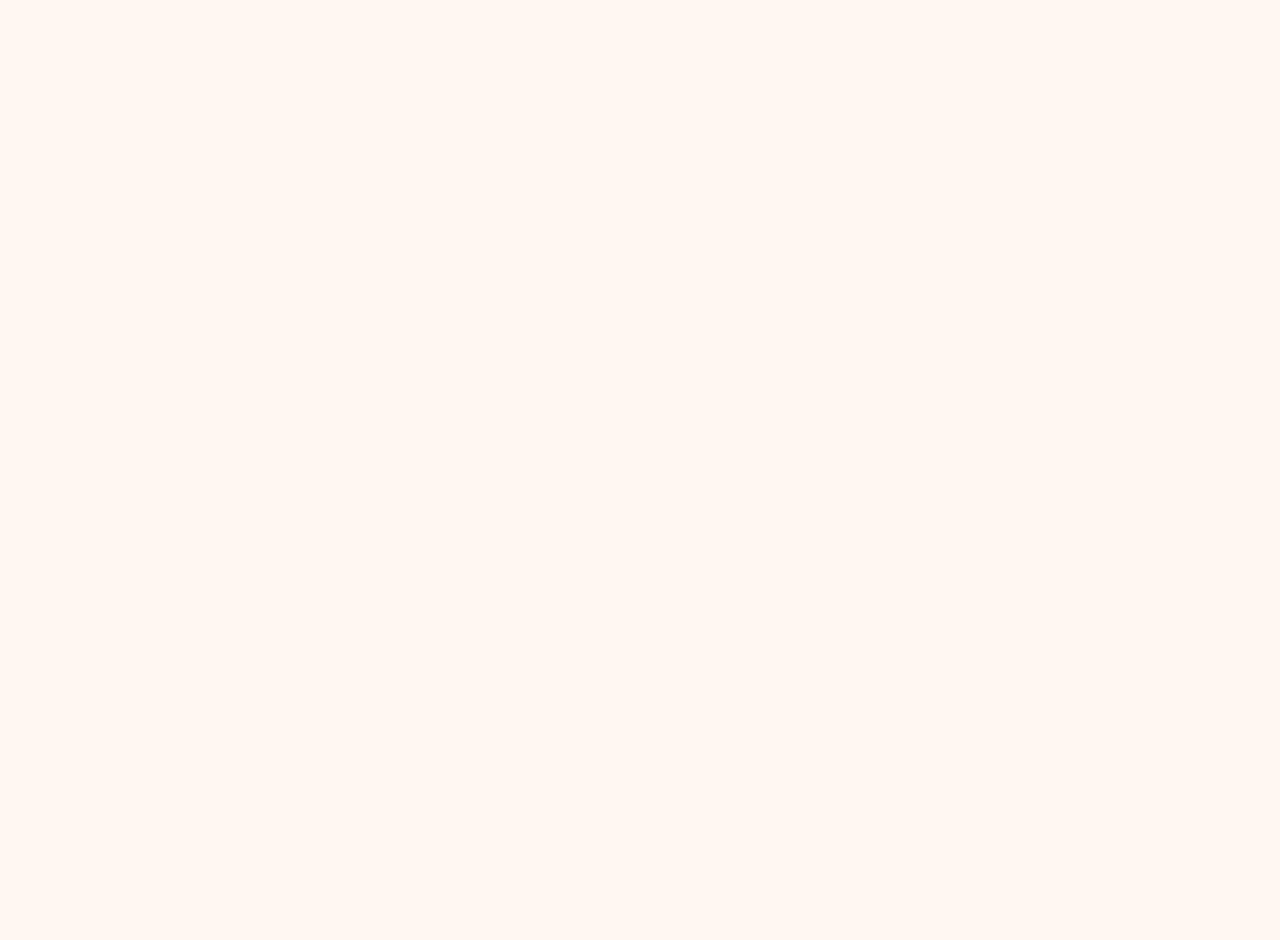
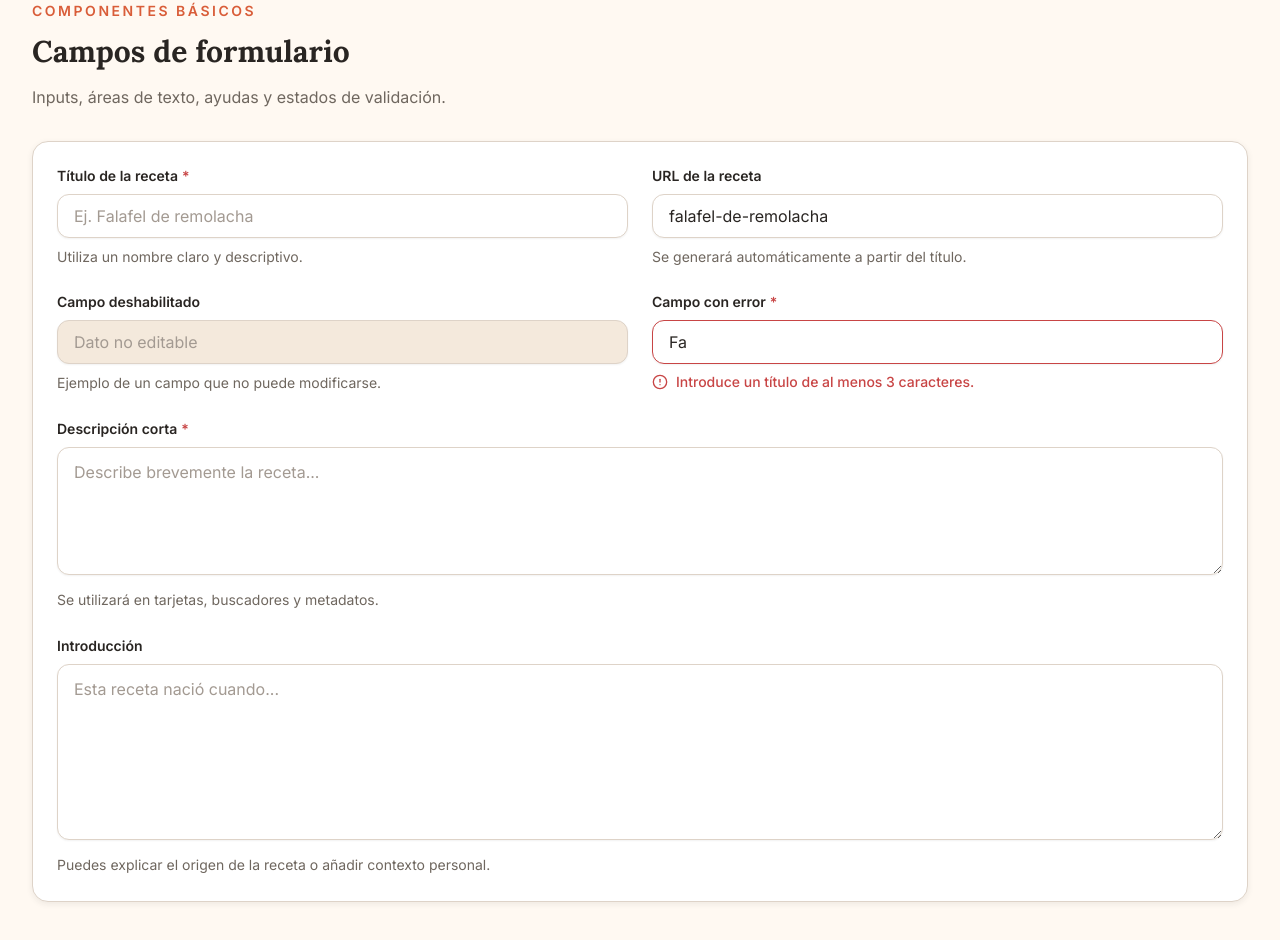
Before and after one commit to Eracres/coci_hub, a Next.js app: page /design-system in a window 1280 px wide. Shown: the part 2334-3274 px from the top of the page. Before the commit the page ends 2335 px from the top, so only its background shows below. Built offline with nearby package versions, Linux system fonts and the light colour scheme.

Commit message:
Componentes de formulario reutilizables

```diff
--- a/src/app/design-system/page.tsx
+++ b/src/app/design-system/page.tsx
@@ -1,5 +1,8 @@
 import { Container } from "@/components/layout/container";
 import { Button } from "@/components/ui/button";
+import { FormField } from "@/components/ui/form-field";
+import { Input } from "@/components/ui/input";
+import { Textarea } from "@/components/ui/textarea";
 
 const colors = [
   ["Principal", "bg-brand", "#D95D39"],
@@ -175,6 +178,106 @@ export default function DesignSystemPage() {
             </div>
           </div>
         </section>
+
+        <section className="mt-16">
+          <div className="max-w-3xl">
+            <p className="text-sm font-semibold uppercase tracking-[0.18em] text-brand">
+              Componentes básicos
+            </p>
+
+            <h2 className="mt-3 font-serif text-3xl font-bold">
+              Campos de formulario
+            </h2>
+
+            <p className="mt-4 text-muted-foreground">
+              Inputs, áreas de texto, ayudas y estados de validación.
+            </p>
+          </div>
+
+          <div className="mt-8 grid gap-6 rounded-lg border border-border bg-surface p-6 shadow-[var(--shadow-sm)] lg:grid-cols-2">
+            <FormField
+              htmlFor="recipe-title"
+              label="Título de la receta"
+              description="Utiliza un nombre claro y descriptivo."
+              required
+            >
+              <Input
+                id="recipe-title"
+                name="recipe-title"
+                placeholder="Ej. Falafel de remolacha"
+              />
+            </FormField>
+
+            <FormField
+              htmlFor="recipe-slug"
+              label="URL de la receta"
+              description="Se generará automáticamente a partir del título."
+            >
+              <Input
+                id="recipe-slug"
+                name="recipe-slug"
+                defaultValue="falafel-de-remolacha"
+              />
+            </FormField>
+
+            <FormField
+              htmlFor="recipe-disabled"
+              label="Campo deshabilitado"
+              description="Ejemplo de un campo que no puede modificarse."
+            >
+              <Input
+                id="recipe-disabled"
+                name="recipe-disabled"
+                defaultValue="Dato no editable"
+                disabled
+              />
+            </FormField>
+
+            <FormField
+              htmlFor="recipe-error"
+              label="Campo con error"
+              error="Introduce un título de al menos 3 caracteres."
+              required
+            >
+              <Input
+                id="recipe-error"
+                name="recipe-error"
+                defaultValue="Fa"
+                hasError
+                aria-describedby="recipe-error-error"
+              />
+            </FormField>
+
+            <FormField
+              htmlFor="recipe-description"
+              label="Descripción corta"
+              description="Se utilizará en tarjetas, buscadores y metadatos."
+              className="lg:col-span-2"
+              required
+            >
+              <Textarea
+                id="recipe-description"
+                name="recipe-description"
+                placeholder="Describe brevemente la receta..."
+                maxLength={180}
+              />
+            </FormField>
+
+            <FormField
+              htmlFor="recipe-introduction"
+              label="Introducción"
+              description="Puedes explicar el origen de la receta o añadir contexto personal."
+              className="lg:col-span-2"
+            >
+              <Textarea
+                id="recipe-introduction"
+                name="recipe-introduction"
+                placeholder="Esta receta nació cuando..."
+                className="min-h-44"
+              />
+            </FormField>
+          </div>
+        </section>
       </Container>
     </main>
   );
--- /dev/null
+++ b/src/components/ui/form-error.tsx
@@ -0,0 +1,27 @@
+import { CircleAlert } from "lucide-react";
+
+type FormErrorProps = {
+  id?: string;
+  message?: string;
+};
+
+export function FormError({ id, message }: FormErrorProps) {
+  if (!message) {
+    return null;
+  }
+
+  return (
+    <p
+      id={id}
+      role="alert"
+      className="flex items-start gap-2 text-sm font-medium text-error"
+    >
+      <CircleAlert
+        aria-hidden="true"
+        className="mt-0.5 size-4 shrink-0"
+      />
+
+      <span>{message}</span>
+    </p>
+  );
+}
--- /dev/null
+++ b/src/components/ui/form-field.tsx
@@ -0,0 +1,65 @@
+import type { ReactNode } from "react";
+import { FormError } from "@/components/ui/form-error";
+
+type FormFieldProps = {
+  children: ReactNode;
+  label: string;
+  htmlFor: string;
+  description?: string;
+  error?: string;
+  required?: boolean;
+  className?: string;
+};
+
+export function FormField({
+  children,
+  label,
+  htmlFor,
+  description,
+  error,
+  required = false,
+  className = "",
+}: FormFieldProps) {
+  const descriptionId = description
+    ? `${htmlFor}-description`
+    : undefined;
+
+  const errorId = error ? `${htmlFor}-error` : undefined;
+
+  return (
+    <div className={`space-y-2 ${className}`}>
+      <label
+        htmlFor={htmlFor}
+        className="block text-sm font-semibold text-foreground"
+      >
+        {label}
+
+        {required && (
+          <>
+            <span
+              aria-hidden="true"
+              className="ml-1 text-error"
+            >
+              *
+            </span>
+
+            <span className="sr-only"> obligatorio</span>
+          </>
+        )}
+      </label>
+
+      {children}
+
+      {description && !error && (
+        <p
+          id={descriptionId}
+          className="text-sm leading-relaxed text-muted-foreground"
+        >
+          {description}
+        </p>
+      )}
+
+      <FormError id={errorId} message={error} />
+    </div>
+  );
+}
--- /dev/null
+++ b/src/components/ui/input.tsx
@@ -0,0 +1,32 @@
+import type { InputHTMLAttributes } from "react";
+
+type InputProps = InputHTMLAttributes<HTMLInputElement> & {
+  hasError?: boolean;
+};
+
+export function Input({
+  hasError = false,
+  className = "",
+  ...props
+}: InputProps) {
+  return (
+    <input
+      className={`
+        min-h-11 w-full rounded-md border bg-surface px-4
+        text-base text-foreground shadow-[var(--shadow-xs)]
+        transition-colors duration-150
+        placeholder:text-disabled
+        hover:border-border-strong
+        focus:border-brand focus:outline-none
+        focus:ring-3 focus:ring-brand/20
+        disabled:cursor-not-allowed
+        disabled:bg-page-muted
+        disabled:text-disabled
+        ${hasError ? "border-error focus:border-error focus:ring-error/20" : "border-border"}
+        ${className}
+      `}
+      aria-invalid={hasError || undefined}
+      {...props}
+    />
+  );
+}
--- /dev/null
+++ b/src/components/ui/textarea.tsx
@@ -0,0 +1,34 @@
+import type { TextareaHTMLAttributes } from "react";
+
+type TextareaProps =
+  TextareaHTMLAttributes<HTMLTextAreaElement> & {
+    hasError?: boolean;
+  };
+
+export function Textarea({
+  hasError = false,
+  className = "",
+  ...props
+}: TextareaProps) {
+  return (
+    <textarea
+      className={`
+        min-h-32 w-full resize-y rounded-md border bg-surface
+        px-4 py-3 text-base leading-relaxed text-foreground
+        shadow-[var(--shadow-xs)]
+        transition-colors duration-150
+        placeholder:text-disabled
+        hover:border-border-strong
+        focus:border-brand focus:outline-none
+        focus:ring-3 focus:ring-brand/20
+        disabled:cursor-not-allowed
+        disabled:bg-page-muted
+        disabled:text-disabled
+        ${hasError ? "border-error focus:border-error focus:ring-error/20" : "border-border"}
+        ${className}
+      `}
+      aria-invalid={hasError || undefined}
+      {...props}
+    />
+  );
+}
```
